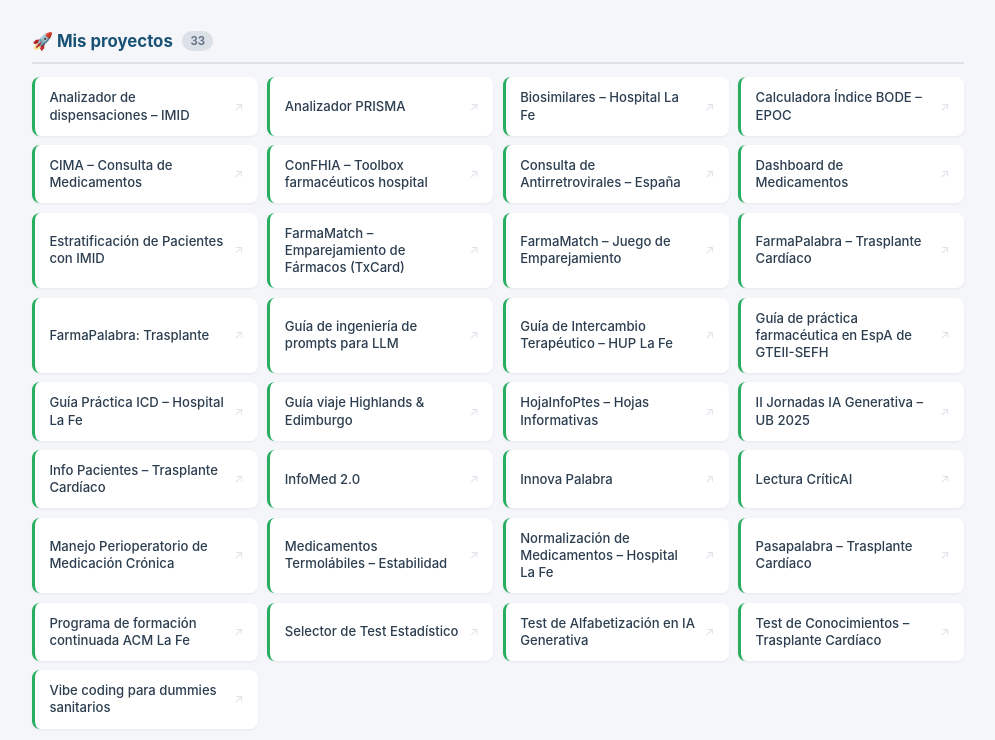
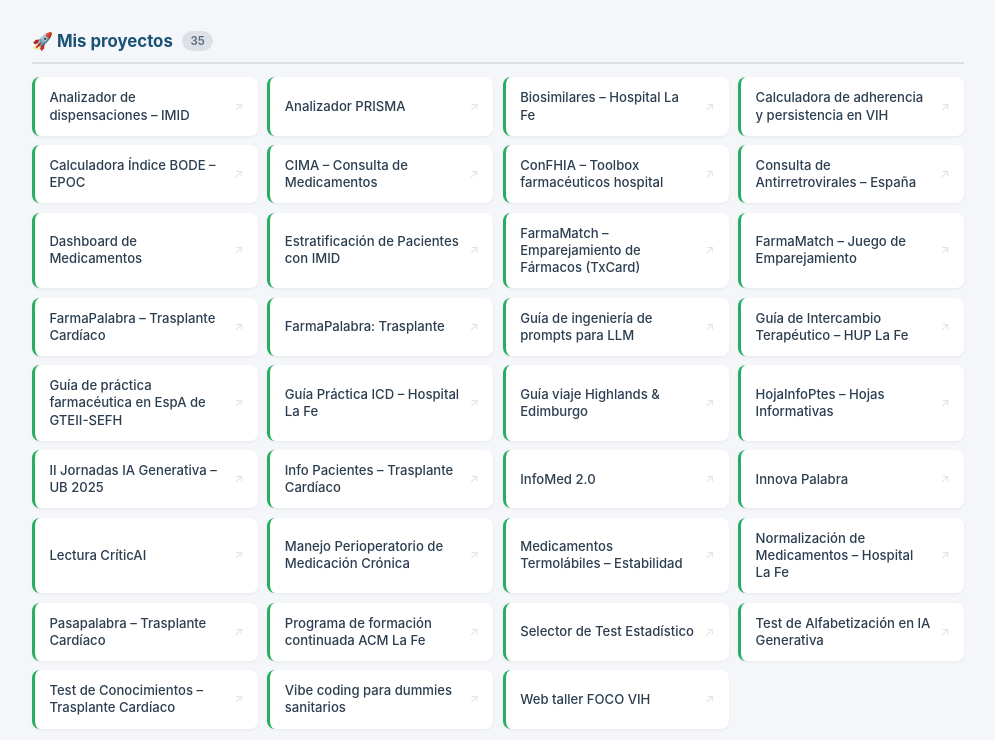
Before and after one commit to embai33/embWeb, a plain HTML site: page Recursos_IA/recursos_ia.html in a window 1280 px wide. Shown: the part 980-1720 px from the top of the page, without its empty margins (142-1137 px from the left). Drawn offline with Linux system fonts and the light colour scheme.

Commit message:
Add files via upload

```diff
--- a/Recursos_IA/recursos_ia.html
+++ b/Recursos_IA/recursos_ia.html
@@ -410,6 +410,8 @@
     id: 'proyectos', title: 'Mis proyectos', emoji: '🚀', accent: 'acc-proyec',
     resources: [
       { name: 'ConFHIA – Toolbox farmacéuticos hospital',      url: 'https://emiliomonteb.github.io/confhia/' },
+      { name: 'Web taller FOCO VIH', url: 'https://embai33.github.io/Taller-ViiV-ADHPER/' },
+      { name: 'Calculadora de adherencia y persistencia en VIH', url: 'https://embai33.github.io/ADH-PER-VIH/' },
       { name: 'Programa de formación continuada ACM La Fe', url: 'https://acmlafe.github.io/PFC/index.html' },
       { name: 'Dashboard de Medicamentos',                     url: 'https://emiliomonteb.github.io/InfoMedTx/' },
       { name: 'FarmaMatch – Emparejamiento de Fármacos (TxCard)', url: 'https://emiliomonteb.github.io/FarmaMatch-TxCard/' },
```
